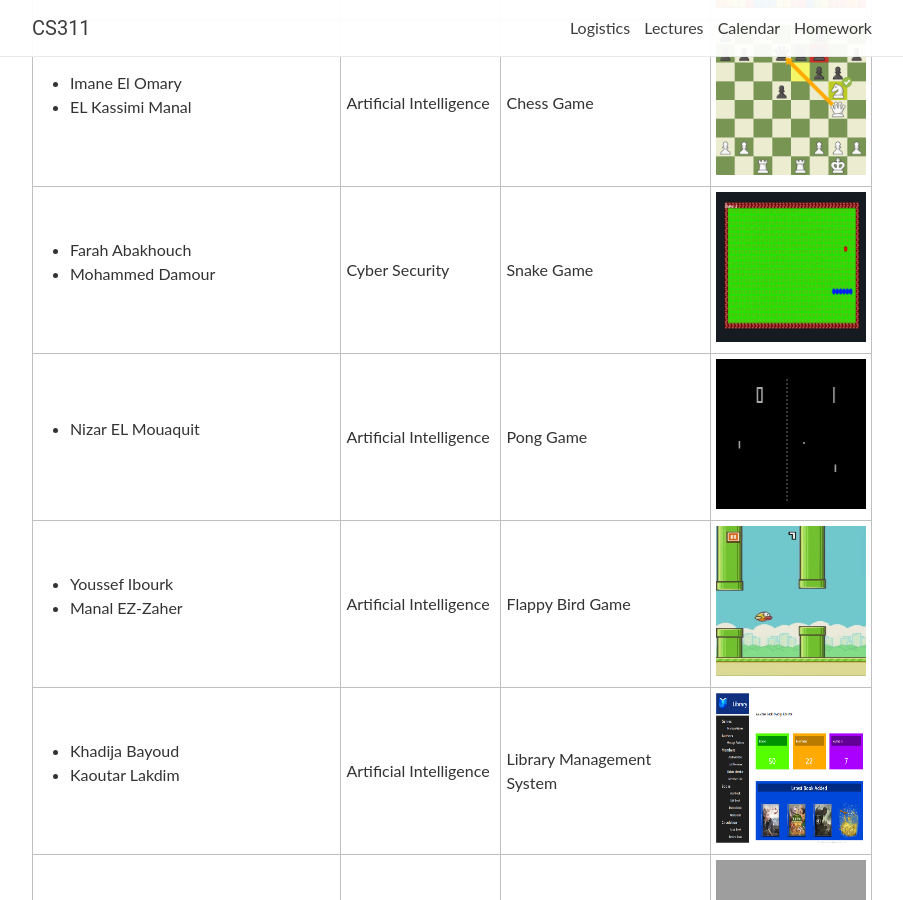
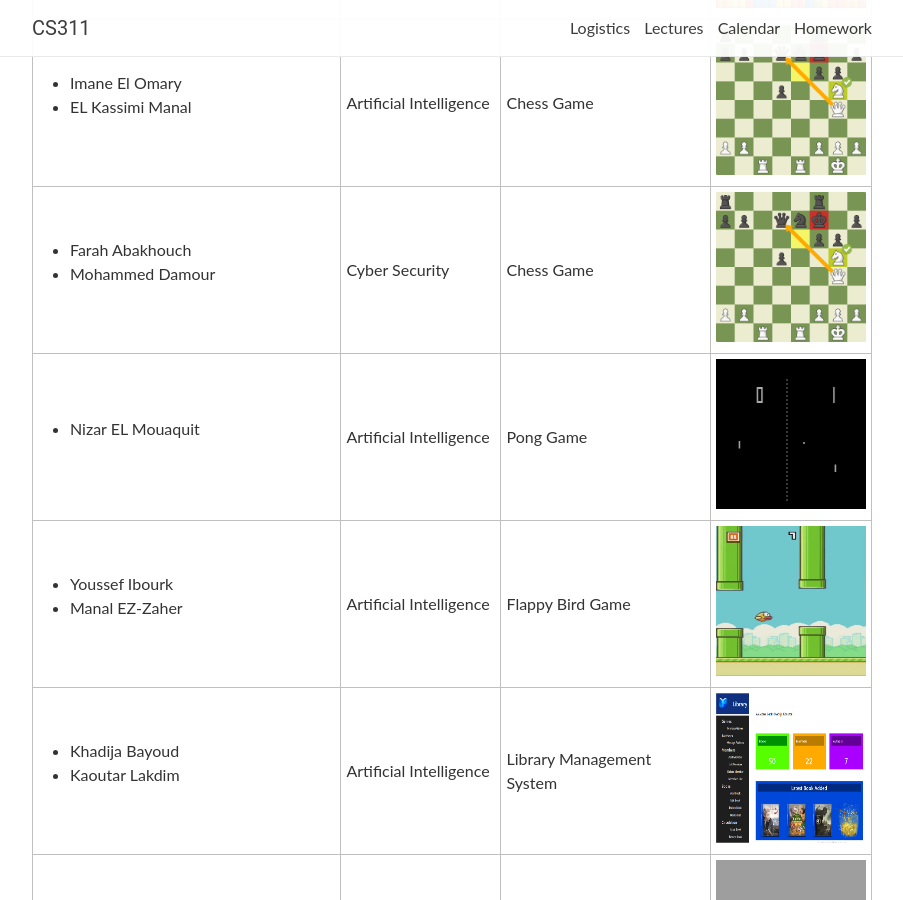
Before and after one commit to anassBelcaid/CS311, a Jekyll site: the page built from _announcements/2021-12-24-FinalProjectGroups.md, in a window 1280 px wide and 900 px high, scrolled down 1480 px. Shown: the whole window, without its empty margins (188-1091 px from the left). Built offline with Jekyll 4.4.1, drawn with Linux system fonts in a browser that asks for light colours; nearby versions of some CDN libraries; comment, search, counter and statistics services are not loaded.

Commit message:
Changement Projet Farah

```diff
--- a/_announcements/2021-12-24-FinalProjectGroups.md
+++ b/_announcements/2021-12-24-FinalProjectGroups.md
@@ -173,11 +173,11 @@ your online **report** where you will put all the documentation for your steps.
 		</ul>
 		</td>
 		<td> Cyber Security</td>
-		<td> Snake Game</td>
+		<td> Chess Game</td>
 		<td>
 		<a href="www.google.com">
 		<img class="fit-picture"
-     src="{{ site.url }}{{ site.baseurl }}/assets/img/snake_game.png"
+     src="{{ site.url }}{{ site.baseurl }}/assets/img/chess.png"
      width="150" height="150"
      alt="Grapefruit slice atop a pile of other slices">
      </a>
```
